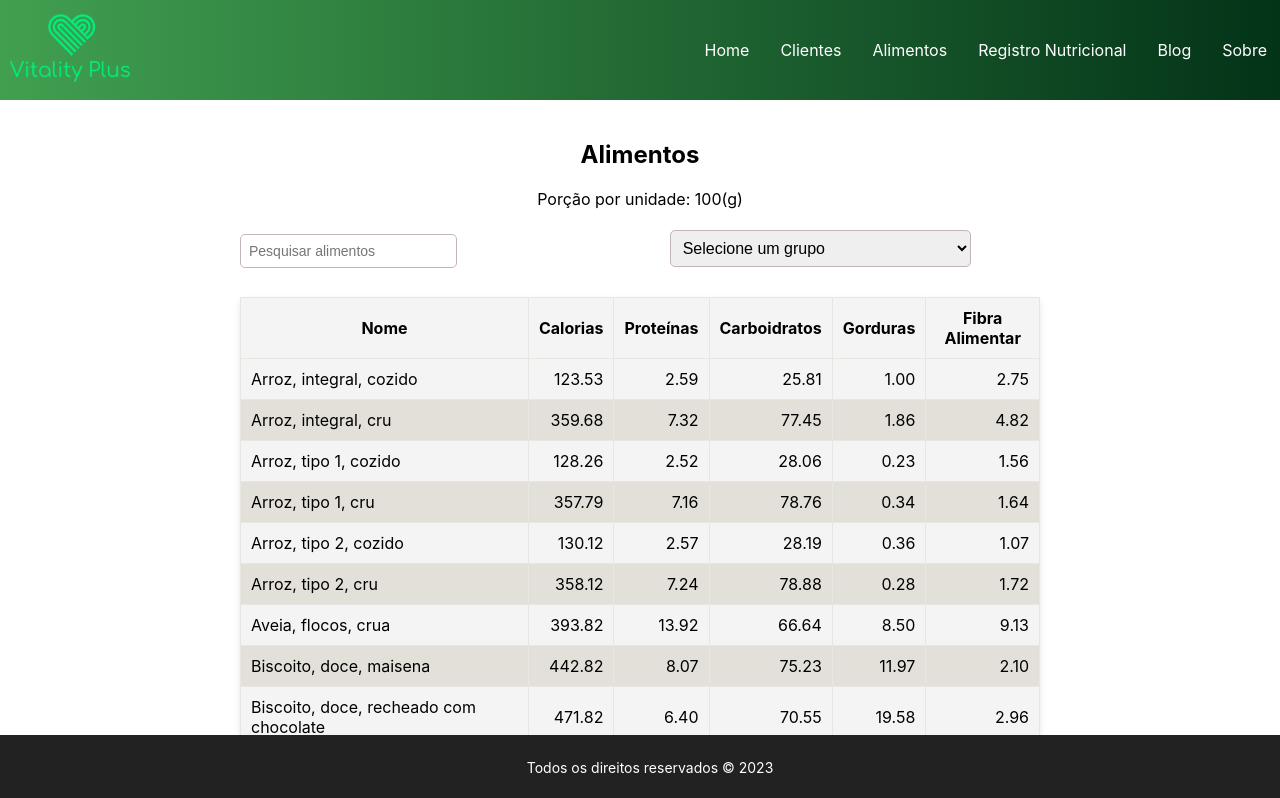
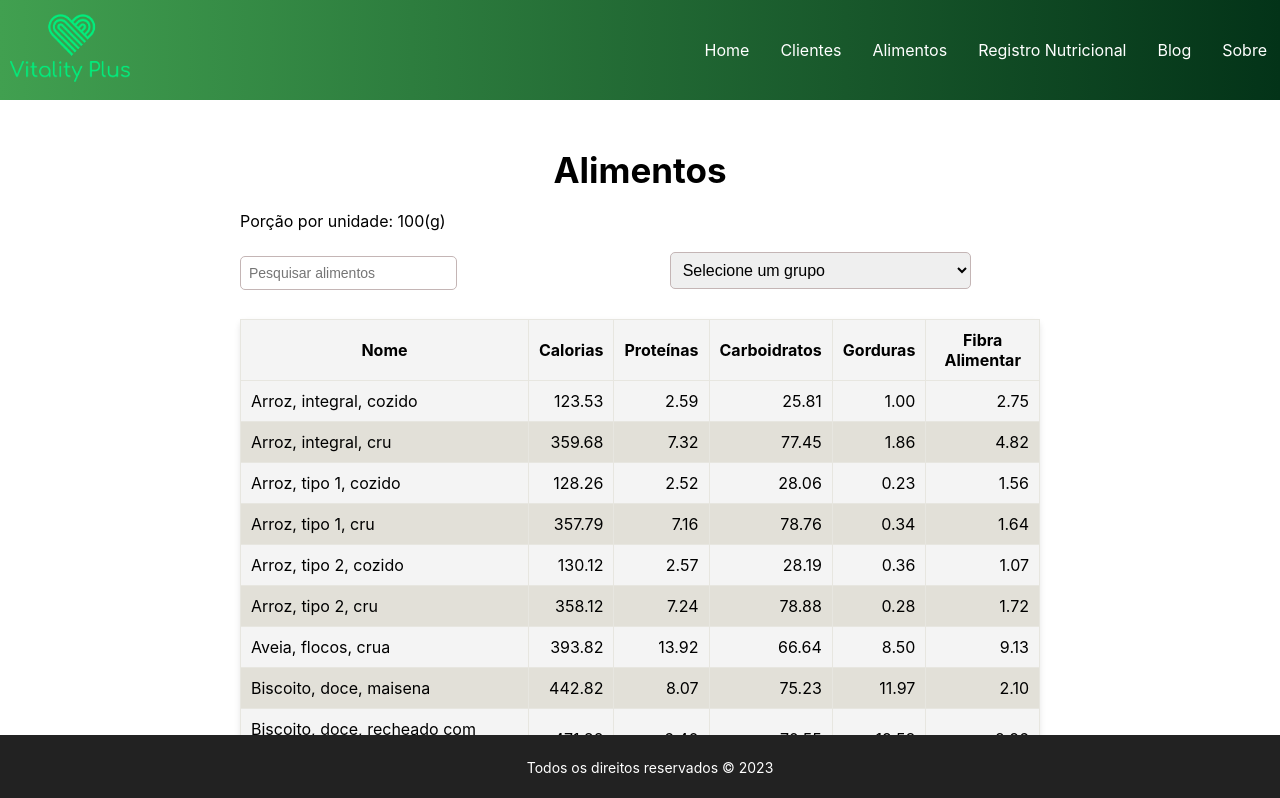
Before and after one commit to joaopedro-wq/VitalityPLus, a React (Create React App) app: page /alimento in a window 1280 px wide. Shown: the top 798 px of the page. Built offline with nearby package versions, Linux system fonts and the light colour scheme.

Commit message:
Update Alimento.css

```diff
--- a/src/components/css/Alimento.css
+++ b/src/components/css/Alimento.css
@@ -7,10 +7,11 @@
 h2 {
   text-align: center;
   margin-bottom: 20px;
+  font-size: 35px;
 }
 
 p{
-  text-align: center;
+  text-align: left;
 }
 
 .filter-container {
@@ -76,7 +77,9 @@ select {
 }
 
 .cabecalho{
-
+  position: sticky;
+  top: 0;
+  z-index: 1;
 text-align: center;
 
 
```
